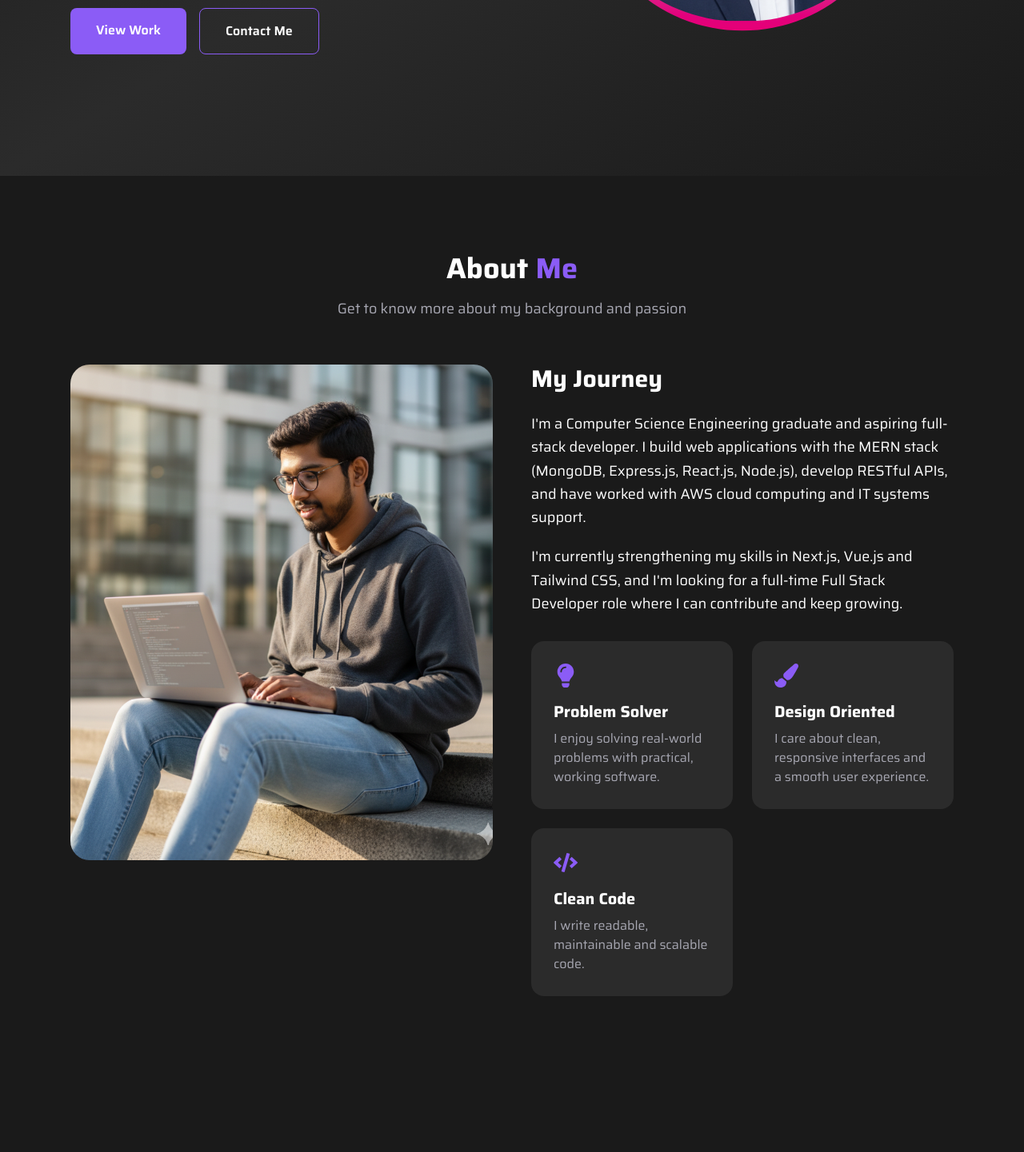
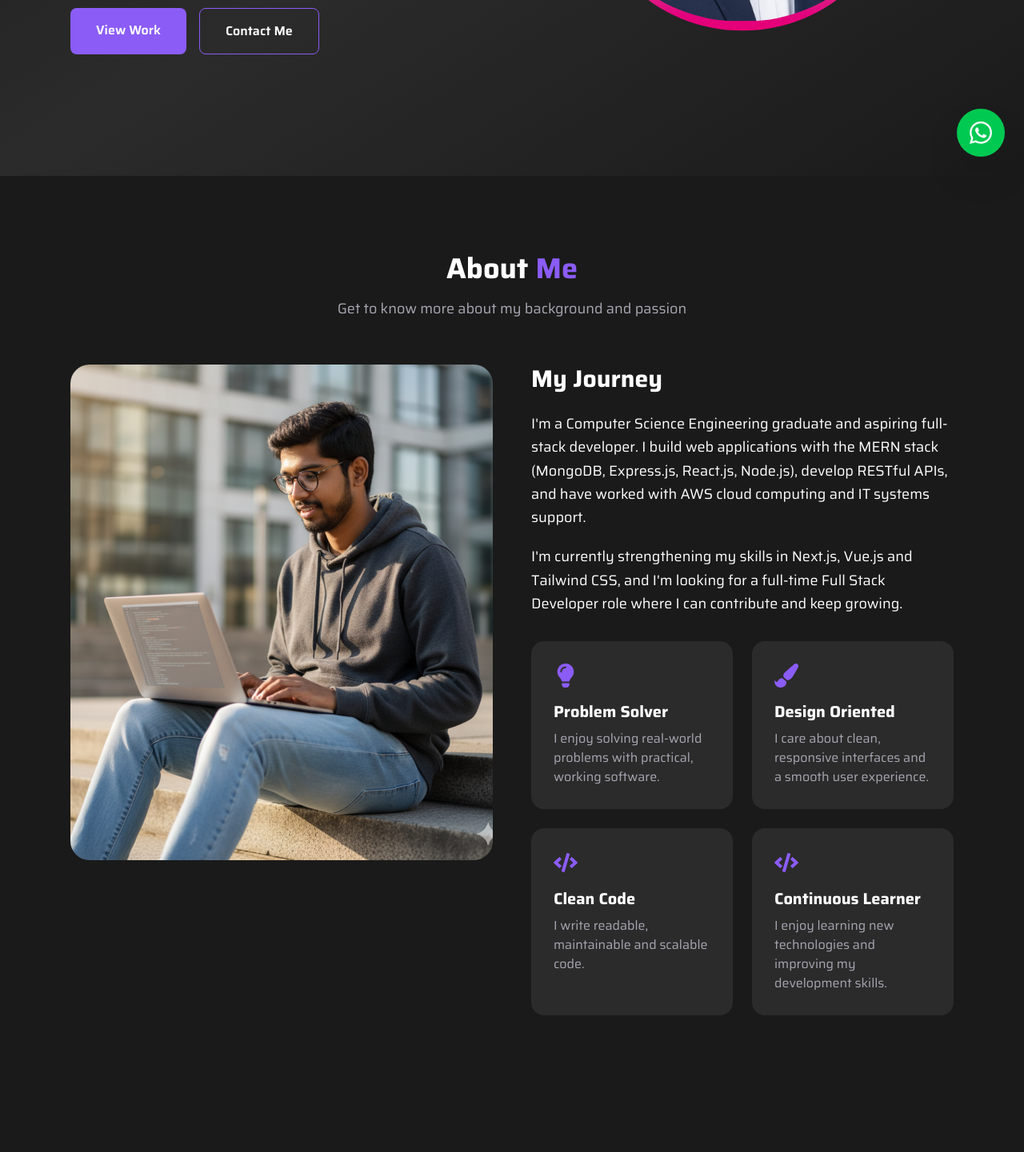
Before and after one commit to omkarmagdumwork/my-portfolio, a React (Vite) app: page / in a window 1280 px wide. Shown: the part 580-2021 px from the top of the page at 80% size. Built offline with nearby package versions, Linux system fonts and the light colour scheme.

Commit message:
Updated socials config with Instagram and Dribbble icons

```diff
--- a/src/App.jsx
+++ b/src/App.jsx
@@ -5,6 +5,7 @@
 import Loader from "./components/Loader";
 import Home from "./pages/Home";
 import { profile } from "./assets";
+import WhatsAppButton from "./components/WhatsAppButton";
 
 export default function App() {
   const [loading, setLoading] = useState(true);
@@ -16,6 +17,7 @@
       <main><Routes><Route path="/" element={<Home />} /></Routes></main>
       <footer className="bg-card/60 text-center text-muted py-8">
         © {new Date().getFullYear()} {profile.name}. All rights reserved.
+        <WhatsAppButton />
       </footer>
     </>
   );
--- a/src/assets.js
+++ b/src/assets.js
@@ -1,13 +1,29 @@
 // All portfolio content lives here. Edit this file to make the site yours.
 // Put your photo at public/profile.jpg (and optional project images in public/projects/).
-import { FaReact, FaServer, FaDatabase, FaMobileAlt, FaCloud, FaTools, FaLightbulb, FaPaintBrush, FaCode, FaGithub, FaLinkedin, FaTwitter, FaDribbble } from "react-icons/fa";
+import {
+  FaReact,
+  FaServer,
+  FaDatabase,
+  FaMobileAlt,
+  FaCloud,
+  FaTools,
+  FaLightbulb,
+  FaPaintBrush,
+  FaCode,
+  FaGithub,
+  FaLinkedin,
+  FaTwitter,
+  FaDribbble,
+  FaInstagram,
+} from "react-icons/fa";
 
 export const profile = {
   name: "Omkar Magdum",
   firstName: "Omkar ",
   lastName: "Magdum",
   role: "Full Stack Developer",
- tagline: "I build full-stack web applications with the MERN stack and turn real-world problems into clean, scalable code.",
+  tagline:
+    "I build full-stack web applications with the MERN stack and turn real-world problems into clean, scalable code.",
   photo: "/hero1.png",
 };
 
@@ -18,27 +34,98 @@
     "I'm currently strengthening my skills in Next.js, Vue.js and Tailwind CSS, and I'm looking for a full-time Full Stack Developer role where I can contribute and keep growing.",
   ],
   cards: [
-    { icon: FaLightbulb, title: "Problem Solver", text: "I enjoy solving real-world problems with practical, working software." },
-    { icon: FaPaintBrush, title: "Design Oriented", text: "I care about clean, responsive interfaces and a smooth user experience." },
-    { icon: FaCode, title: "Clean Code", text: "I write readable, maintainable and scalable code." },
+    {
+      icon: FaLightbulb,
+      title: "Problem Solver",
+      text: "I enjoy solving real-world problems with practical, working software.",
+    },
+    {
+      icon: FaPaintBrush,
+      title: "Design Oriented",
+      text: "I care about clean, responsive interfaces and a smooth user experience.",
+    },
+    {
+      icon: FaCode,
+      title: "Clean Code",
+      text: "I write readable, maintainable and scalable code.",
+    },
+    {
+      icon: FaCode,
+      title: "Continuous Learner",
+      text: "I enjoy learning new technologies and improving my development skills.",
+    },
   ],
 };
 
 export const skills = [
-  { icon: FaReact, title: "Frontend Development", text: "Building responsive and interactive user interfaces.", tags: ["React.js", "Next.js", "Vue.js", "Tailwind CSS", "Material-UI"] },
-  { icon: FaServer, title: "Backend Development", text: "Creating server-side applications and RESTful APIs.", tags: ["Node.js", "Express.js", "FastAPI", "REST APIs"] },
-  { icon: FaDatabase, title: "Database Management", text: "Designing and querying databases for web applications.", tags: ["MongoDB", "MongoDB Atlas", "MySQL", "SQL"] },
-  { icon: FaCode, title: "Programming Languages", text: "Core languages I use for development and problem solving.", tags: ["JavaScript", "Java", "Python", "C/C++"] },
-  { icon: FaCloud, title: "Cloud & IT Support", text: "Cloud basics and hands-on IT systems experience.", tags: ["AWS", "Networking", "Server Management", "Troubleshooting"] },
-  { icon: FaTools, title: "Tools & Technologies", text: "Tools I use in my development workflow.", tags: ["Git & GitHub", "Postman", "JIRA", "Vite", "Appwrite"] },
+  {
+    icon: FaReact,
+    title: "Frontend Development",
+    text: "Building responsive and interactive user interfaces.",
+    tags: ["React.js", "Next.js", "Vue.js", "Tailwind CSS", "Material-UI"],
+  },
+  {
+    icon: FaServer,
+    title: "Backend Development",
+    text: "Creating server-side applications and RESTful APIs.",
+    tags: ["Node.js", "Express.js", "FastAPI", "REST APIs"],
+  },
+  {
+    icon: FaDatabase,
+    title: "Database Management",
+    text: "Designing and querying databases for web applications.",
+    tags: ["MongoDB", "MongoDB Atlas", "MySQL", "SQL"],
+  },
+  {
+    icon: FaCode,
+    title: "Programming Languages",
+    text: "Core languages I use for development and problem solving.",
+    tags: ["JavaScript", "Java", "Python", "C/C++"],
+  },
+  {
+    icon: FaCloud,
+    title: "Cloud & IT Support",
+    text: "Cloud basics and hands-on IT systems experience.",
+    tags: ["AWS", "Networking", "Server Management", "Troubleshooting"],
+  },
+  {
+    icon: FaTools,
+    title: "Tools & Technologies",
+    text: "Tools I use in my development workflow.",
+    tags: ["Git & GitHub", "Postman", "JIRA", "Vite", "Appwrite"],
+  },
 ];
 
 export const projects = [
   {
+    title: "Jewellery ERP System",
+    text: "Developed a comprehensive full-stack ERP and e-commerce platform for jewellery businesses featuring an admin management dashboard, customer storefront, live rate calculator, billing, and secure inventory tracking.",
+    image: "/jewellery.png",
+    tags: [
+      "React",
+      "Node.js",
+      "Express.js",
+      "MongoDB Atlas",
+      "Tailwind CSS",
+      "REST APIs",
+      "Vercel",
+      "Render"
+    ],
+    demo: "https://jewellery-erp-project-4u18.vercel.app/",
+    code: "https://github.com/omkarmagdumwork/Jewellery-ERP-project",
+},
+  {
     title: "Automated E-Waste Collection Analysis",
     text: "A system that analyzes e-waste collection data to track volumes and improve collection planning.",
     image: "/e waste.png",
-    tags: ["React","MERN","Node.js","MongoDB", "Data Analysis", "Machine Learning"],
+    tags: [
+      "React",
+      "MERN",
+      "Node.js",
+      "MongoDB",
+      "Data Analysis",
+      "Machine Learning",
+    ],
     demo: "https://ewastepmc.appwrite.network/auth",
     code: "https://github.com/omkarmagdumwork/pune-ewaste-app",
   },
@@ -46,7 +133,15 @@
     title: "Comet Website Clone",
     text: "A responsive clone of the Comet website, built to practice layout, styling and interactions.",
     image: "/comet.png",
-    tags: ["HTML", "CSS", "JavaScript", "Responsive Design", "Web Development", "UI/UX","Bootstrap"],
+    tags: [
+      "HTML",
+      "CSS",
+      "JavaScript",
+      "Responsive Design",
+      "Web Development",
+      "UI/UX",
+      "Bootstrap",
+    ],
     demo: "https://www.wearcomet.com/",
     code: "https://github.com/omkarmagdumwork/comet",
   },
@@ -89,10 +184,21 @@
   phone: "+91 9359988224",
   socials: [
     { icon: FaGithub, href: "https://github.com/omkarmagdumwork" },
-    { icon: FaLinkedin, href: "https://www.linkedin.com/in/omkar-magdum-0594bb313/" },
+    {
+      icon: FaLinkedin,
+      href: "https://www.linkedin.com/in/omkar-magdum-0594bb313/",
+    },
     { icon: FaTwitter, href: "https://twitter.com/" },
+    { icon: FaInstagram, href: "https://www.instagram.com/omkar_magdum_0405/" },
     { icon: FaDribbble, href: "https://dribbble.com/" },
   ],
 };
 
-export const navLinks = ["Home", "About", "Skills", "Projects", "Experience", "Contact"];
+export const navLinks = [
+  "Home",
+  "About",
+  "Skills",
+  "Projects",
+  "Experience",
+  "Contact",
+];
--- /dev/null
+++ b/src/components/WhatsAppButton.jsx
@@ -0,0 +1,34 @@
+import React from 'react';
+
+const WhatsAppButton = () => {
+
+  const phoneNumber = "919359988224";
+  const defaultMessage = "Hello! I saw your portfolio and I would like to connect regarding an opportunity.";
+  const whatsappUrl = `https://wa.me/${phoneNumber}?text=${encodeURIComponent(defaultMessage)}`;
+
+  return (
+    <a
+      href={whatsappUrl}
+      target="_blank"
+      rel="noopener noreferrer"
+      className="fixed bottom-6 right-6 z-50 bg-green-500 hover:bg-green-600 text-white p-4 rounded-full shadow-2xl transition-all duration-300 flex items-center justify-center hover:scale-110 group"
+      aria-label="Chat on WhatsApp"
+    >
+      {/* WhatsApp SVG Icon */}
+      <svg
+        xmlns="http://www.w3.org/2000/svg"
+        className="w-7 h-7 fill-current"
+        viewBox="0 0 24 24"
+      >
+        <path d="M.057 24l1.687-6.163c-1.041-1.804-1.588-3.849-1.587-5.946.003-6.556 5.338-11.891 11.893-11.891 3.181.001 6.167 1.24 8.413 3.488 2.245 2.248 3.481 5.236 3.48 8.414-.003 6.557-5.338 11.892-11.893 11.892-1.99-.001-3.951-.5-5.688-1.448l-6.305 1.654zm6.597-3.807c1.676.995 3.276 1.591 5.392 1.592 5.448 0 9.886-4.434 9.889-9.885.002-5.462-4.415-9.89-9.881-9.892-5.452 0-9.887 4.434-9.889 9.884-.001 2.225.651 3.891 1.746 5.634l-.999 3.648 3.742-.981zm11.387-5.464c-.074-.124-.272-.198-.57-.347-.297-.149-1.758-.868-2.031-.967-.272-.099-.47-.149-.669.149-.198.297-.768.967-.941 1.165-.173.198-.347.223-.644.074-.297-.149-1.255-.462-2.39-1.475-.883-.788-1.48-1.761-1.653-2.059-.173-.297-.018-.458.13-.606.134-.133.297-.347.446-.521.151-.172.2-.296.3-.495.099-.198.05-.372-.025-.521-.075-.148-.669-1.611-.916-2.206-.242-.579-.487-.501-.669-.51l-.57-.01c-.198 0-.52.074-.792.372s-1.04 1.016-1.04 2.479 1.065 2.876 1.213 3.074c.149.198 2.095 3.2 5.076 4.487.709.306 1.263.489 1.694.626.712.226 1.36.194 1.872.118.571-.085 1.758-.719 2.006-1.413.248-.695.248-1.29.173-1.414z"/>
+      </svg>
+
+      {/* Tooltip text (Optional) */}
+      <span className="absolute right-16 bg-white text-gray-800 text-xs font-semibold px-3 py-1.5 rounded-lg shadow-md opacity-0 group-hover:opacity-100 transition-opacity duration-300 whitespace-nowrap pointer-events-none">
+        Chat with us
+      </span>
+    </a>
+  );
+};
+
+export default WhatsAppButton;
```
Also changed, not shown: public/jewellery.png (added).
